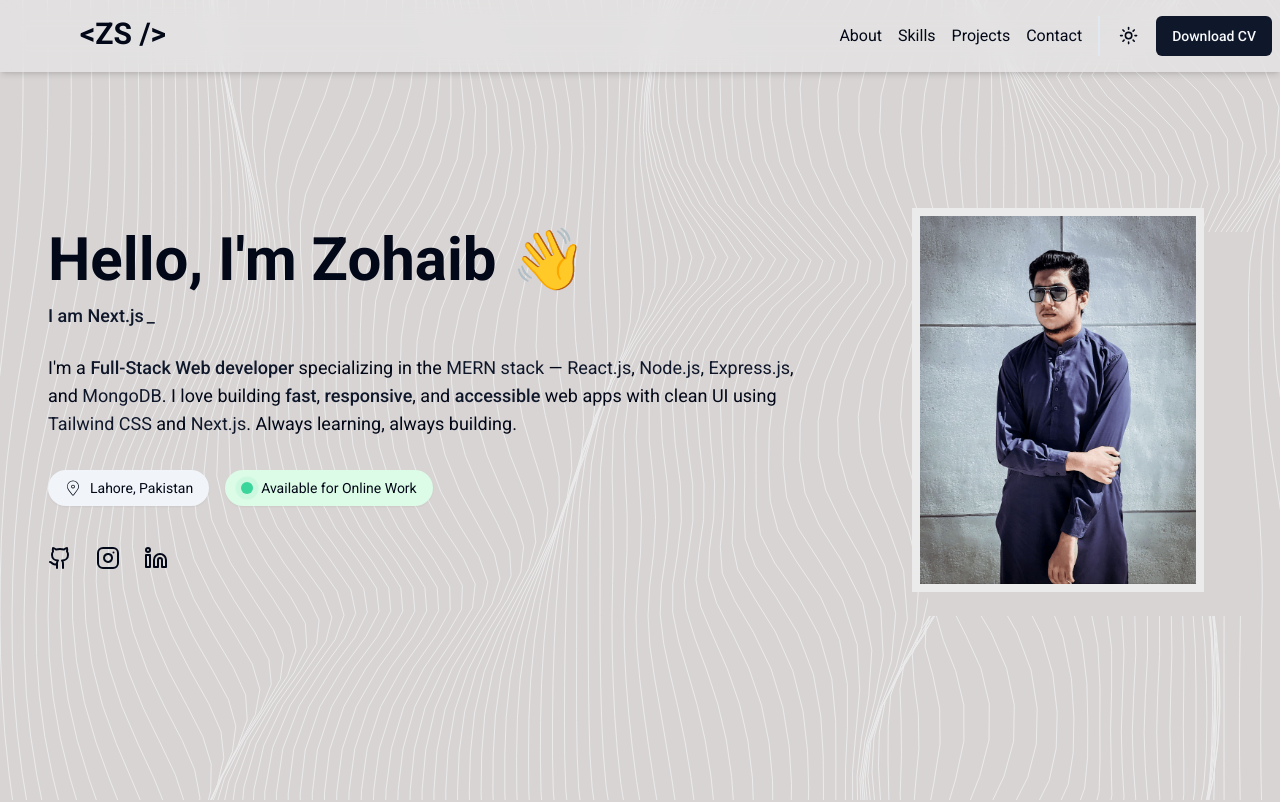
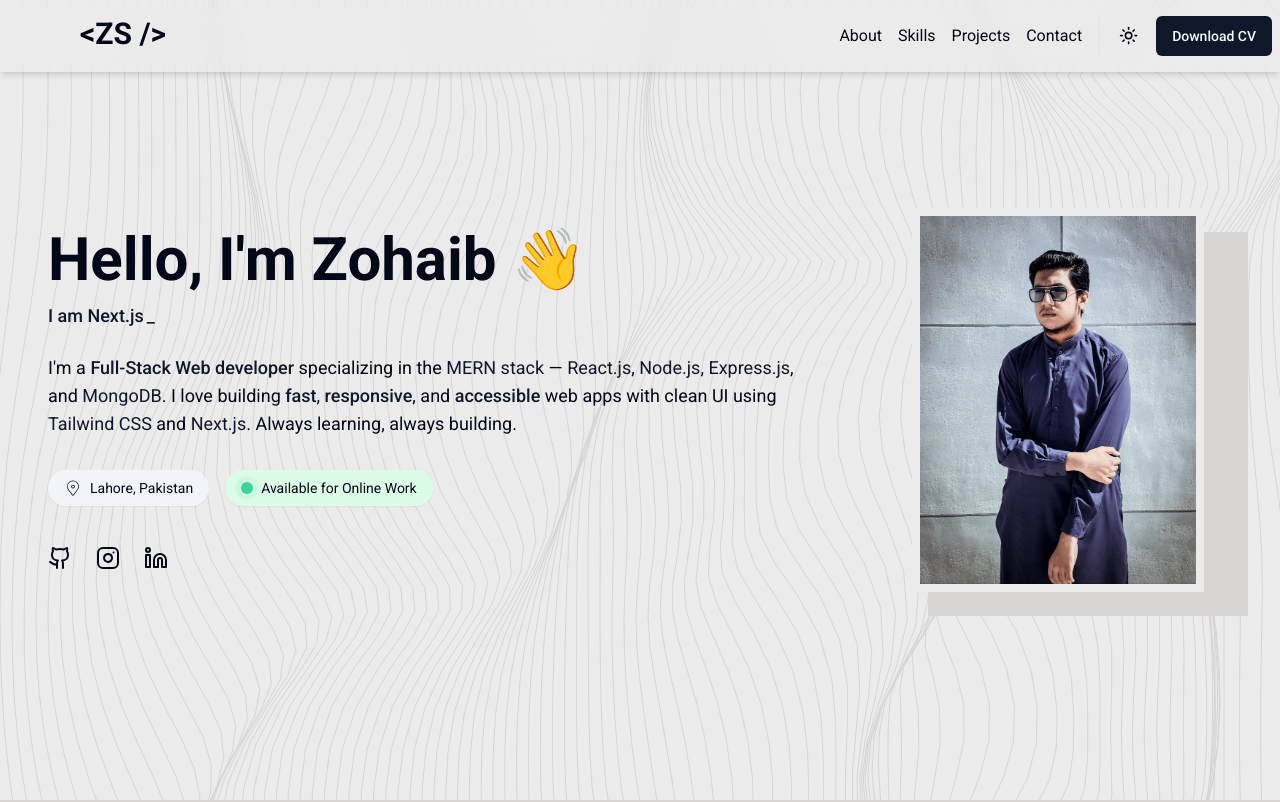
Before and after one commit to zohaibsaeed117/Personal-Portfolio, a Next.js app: page / in a window 1280 px wide. Shown: the top 802 px of the page. Built offline with nearby package versions, Linux system fonts and the light colour scheme.

Commit message:
fixed bg color

```diff
--- a/src/components/Hero.jsx
+++ b/src/components/Hero.jsx
@@ -107,8 +107,8 @@ const Hero = () => {
       {/* Animated Background */}
       {/* <BackgroundBeams /> */}
       <Waves
-        lineColor={theme === "dark" ? "#0F1933" : "#EBEBEB"}
-        backgroundColor={theme === "dark" ? "#020817" : "#D8D4D4"}
+        lineColor={theme === "dark" ? "#0F1933" : "#D8D4D4"}
+        backgroundColor={theme === "dark" ? "#020817" : "#EBEBEB"}
         waveSpeedX={0.02}
         waveSpeedY={0.01}
         waveAmpX={40}
```
